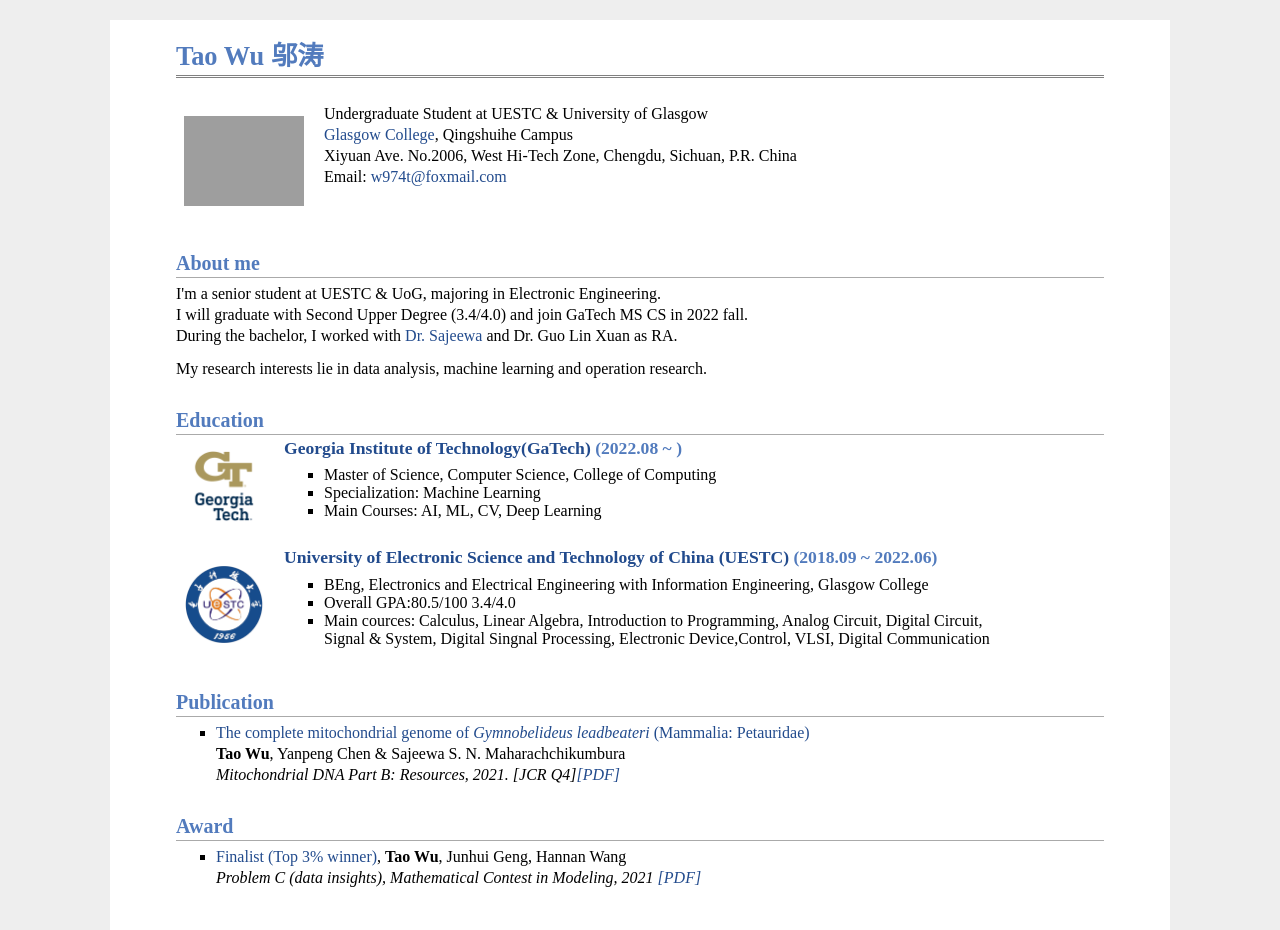
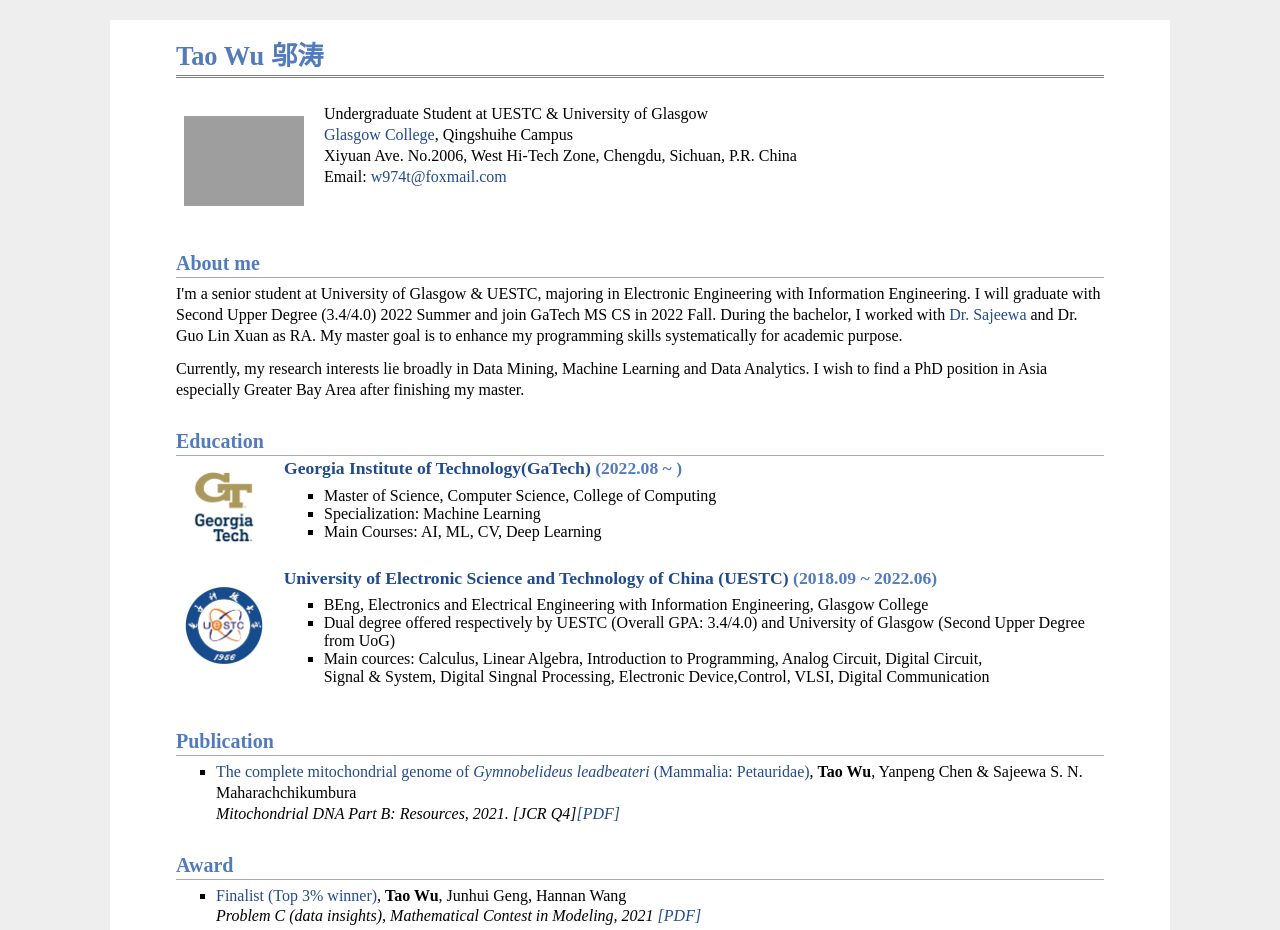
Before and after one commit to 997744/TaoWU.github.io, a plain HTML site: page index.html in a window 1280 px wide. Shown: the top 930 px of the page. Drawn offline with Linux system fonts and the light colour scheme; grey boxes are pictures that could not be loaded.

Commit message:
Update index.html

```diff
--- a/index.html
+++ b/index.html
@@ -22,11 +22,13 @@ Email: <a href="w974t@foxmail.com">w974t@foxmail.com</a><br />
 
 </td></tr></table>
 <h2>About me</h2>
-<p>I'm a senior student at UESTC & UoG, majoring in Electronic Engineering. <br />
-I will graduate with Second Upper Degree (3.4/4.0) and join GaTech MS CS in 2022 fall. <br />
-During the bachelor, I worked with <a href="https://faculty.uestc.edu.cn/Sajeewa/en/index.htm">Dr. Sajeewa</a> and Dr. Guo Lin Xuan as RA. <br />
+<p>I'm a senior student at University of Glasgow & UESTC, majoring in Electronic Engineering with Information Engineering.
+I will graduate with Second Upper Degree (3.4/4.0) 2022 Summer and join GaTech MS CS in 2022 Fall.
+During the bachelor, I worked with <a href="https://faculty.uestc.edu.cn/Sajeewa/en/index.htm">Dr. Sajeewa</a> and Dr. Guo Lin Xuan as RA.
+My master goal is to enhance my programming skills systematically for academic purpose.<br />
 
-<p>My research interests lie in data analysis, machine learning and operation research.</p>
+<p>Currently, my research interests lie broadly in Data Mining, Machine Learning and Data Analytics.
+I wish to find a PhD position in Asia especially Greater Bay Area after finishing my master.</p>
 
 
 <h2>Education</h2>
@@ -51,7 +53,7 @@ During the bachelor, I worked with <a href="https://faculty.uestc.edu.cn/Sajeewa
 
 <li>BEng, Electronics and Electrical Engineering with Information Engineering, Glasgow College
 </li>
-<li> Overall GPA:80.5/100 3.4/4.0
+<li>Dual degree offered respectively by UESTC (Overall GPA: 3.4/4.0) and University of Glasgow (Second Upper Degree from UoG)
 </li>
 <li> Main cources: Calculus, Linear Algebra, Introduction to Programming, Analog Circuit, Digital Circuit, <br />
 Signal & System, Digital Singnal Processing, Electronic Device,Control, VLSI, Digital Communication
@@ -61,7 +63,7 @@ Signal & System, Digital Singnal Processing, Electronic Device,Control, VLSI, Di
 
 <h2>Publication</h2>
 <ul>
-<li><p><a href="https://doi.org/10.1080/23802359.2021.1875919">The complete mitochondrial genome of <i>Gymnobelideus leadbeateri </i>(Mammalia: Petauridae)</a> <br />
+<li><p><a href="https://doi.org/10.1080/23802359.2021.1875919">The complete mitochondrial genome of <i>Gymnobelideus leadbeateri </i>(Mammalia: Petauridae)</a>,
 <b>Tao Wu</b>, Yanpeng Chen & Sajeewa S. N. Maharachchikumbura <br />
 <i>Mitochondrial DNA Part B: Resources, 2021. [JCR Q4]<a href="Mito.pdf">[PDF]</a></i></p>
 </li>
```
